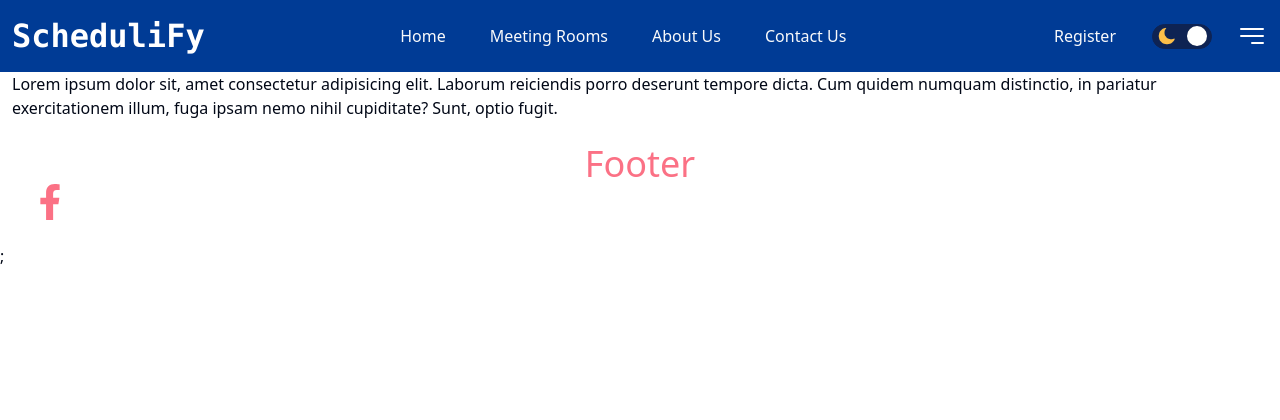
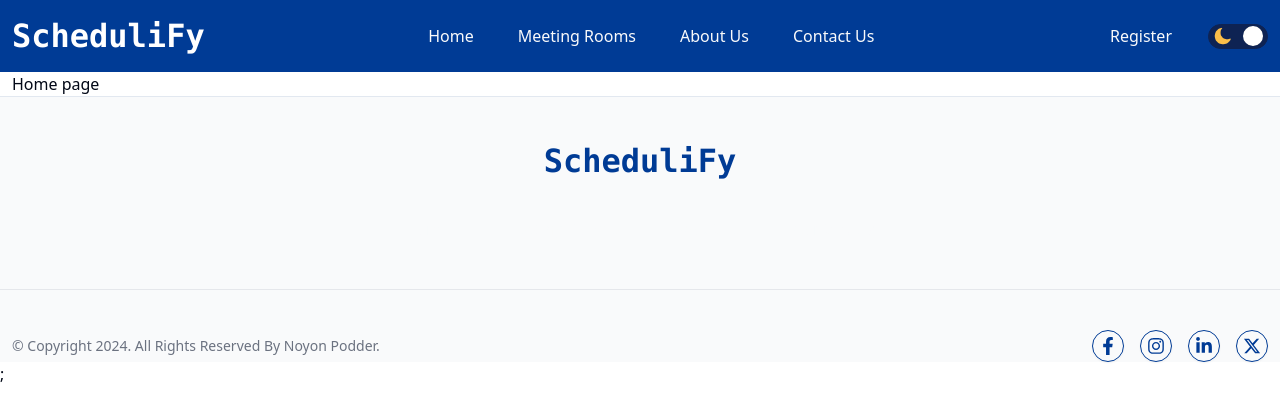
Before and after one commit to noyon-podder/meeting-booking-client, a React (Vite) app: page / in a window 1280 px wide. Shown: the top 420 px of the page. Built offline with nearby package versions, Linux system fonts and the light colour scheme.

Commit message:
footer section completed

```diff
--- a/src/components/Shared/Footer.tsx
+++ b/src/components/Shared/Footer.tsx
@@ -1,12 +1,94 @@
-import { FaFacebookF } from "../../icons/ReactIcons";
+import { Link } from "react-router-dom";
+import {
+  FaFacebookF,
+  FaInstagram,
+  FaLinkedinIn,
+  FaXTwitter,
+} from "../../icons/ReactIcons";
+import Container from "../Container";
 
 const Footer = () => {
   return (
-    <div className="container py-6">
-      <h2 className="text-rose-400 text-center text-4xl">
-        Footer <FaFacebookF />
-      </h2>
-    </div>
+    <>
+      <footer className="bg-color-lightColor dark:bg-transparent border-t pt-5 lg:pt-10">
+        <Container>
+          <div className="flex flex-col items-center text-center">
+            <Link to="/">
+              <h2 className="text-color-baseColor dark:text-color-darkHeading lg:text-[32px] text-[22px] font-bold font-mono">
+                ScheduliFy
+              </h2>
+            </Link>
+
+            <div className="flex flex-wrap justify-center mt-6 gap-5">
+              <Link
+                to={"/"}
+                className="text-base px-4 py-2 text-color-lightColor bg-transparent transition-colors duration-150 ease-in hover:bg-[#1A4FA0] rounded-[25px] block"
+              >
+                Home
+              </Link>
+
+              <Link
+                to={"/meeting-rooms"}
+                className="text-base px-4 py-2 text-color-lightColor bg-transparent transition-colors duration-150 ease-in hover:bg-[#1A4FA0] rounded-[25px] block"
+              >
+                Meeting Rooms
+              </Link>
+              <Link
+                to={"/about"}
+                className="text-base px-4 py-2 text-color-lightColor bg-transparent transition-colors duration-150 ease-in hover:bg-[#1A4FA0] rounded-[25px] block"
+              >
+                About Us
+              </Link>
+              <Link
+                to={"/contact"}
+                className="text-base px-4 py-2 text-color-lightColor bg-transparent transition-colors duration-150 ease-in hover:bg-[#1A4FA0] rounded-[25px] block"
+              >
+                Contact Us
+              </Link>
+            </div>
+          </div>
+        </Container>
+        <hr className="my-6 border-gray-200 md:my-10 dark:border-color-darkBaseColor" />
+
+        <Container>
+          <div className="flex flex-col items-center sm:flex-row sm:justify-between">
+            <p className="text-sm text-gray-500 dark:text-color-darkHeading">
+              © Copyright 2024. All Rights Reserved By Noyon Podder.
+            </p>
+
+            <div className="flex items-center gap-4 mt-7 lg:mt-0">
+              <Link
+                to=""
+                className="w-8 h-8 leading-8 border flex items-center justify-center rounded-full border-color-baseColor text-color-baseColor bg-transparent hover:bg-color-baseColor hover:text-color-lightColor duration-300 shadow-sm"
+              >
+                <FaFacebookF size={18} className="" />
+              </Link>
+
+              <Link
+                to=""
+                className="w-8 h-8 leading-8 border flex items-center justify-center rounded-full border-color-baseColor text-color-baseColor bg-transparent hover:bg-color-baseColor hover:text-color-lightColor duration-300 shadow-sm"
+              >
+                <FaInstagram size={18} className="" />
+              </Link>
+
+              <Link
+                to=""
+                className="w-8 h-8 leading-8 border flex items-center justify-center rounded-full border-color-baseColor text-color-baseColor bg-transparent hover:bg-color-baseColor hover:text-color-lightColor duration-300 shadow-sm"
+              >
+                <FaLinkedinIn size={18} className="" />
+              </Link>
+
+              <Link
+                to=""
+                className="w-8 h-8 leading-8 border flex items-center justify-center rounded-full border-color-baseColor text-color-baseColor bg-transparent hover:bg-color-baseColor hover:text-color-lightColor duration-300 shadow-sm"
+              >
+                <FaXTwitter size={18} className="" />
+              </Link>
+            </div>
+          </div>
+        </Container>
+      </footer>
+    </>
   );
 };
 
--- a/src/components/Shared/Navbar.tsx
+++ b/src/components/Shared/Navbar.tsx
@@ -1,5 +1,4 @@
 import { Link } from "react-router-dom";
-
 import MenuItems from "@/pages/Home/MenuItems";
 import { ModeToggle } from "./ModeToggle";
 import SidebarMenuItems from "@/pages/Home/SidebarMenuItems";
@@ -7,7 +6,7 @@ import Container from "../Container";
 
 const Navbar = () => {
   return (
-    <div className=" dark:border-b dark:bg-transparent py-3 dark:bg-color-darkBaseColor bg-color-baseColor">
+    <div className="sticky top-0 left-0 w-full dark:border-b  py-3 dark:bg-color-darkBaseColor bg-color-baseColor">
       <Container>
         <div className="flex items-center justify-between">
           <Link to="/">
@@ -28,7 +27,9 @@ const Navbar = () => {
             <ModeToggle />
 
             {/* for mobile device menu bar show  */}
-            <SidebarMenuItems />
+            <div className="lg:hidden">
+              <SidebarMenuItems />
+            </div>
           </div>
         </div>
       </Container>
--- a/src/icons/ReactIcons/index.tsx
+++ b/src/icons/ReactIcons/index.tsx
@@ -1,4 +1,11 @@
 import { FaFacebookF } from "react-icons/fa";
 import { HiOutlineBars3BottomRight } from "react-icons/hi2";
+import { FaInstagram, FaLinkedinIn, FaXTwitter } from "react-icons/fa6";
 
-export { FaFacebookF, HiOutlineBars3BottomRight };
+export {
+  FaFacebookF,
+  HiOutlineBars3BottomRight,
+  FaInstagram,
+  FaLinkedinIn,
+  FaXTwitter,
+};
--- a/src/pages/Home/HomePage.tsx
+++ b/src/pages/Home/HomePage.tsx
@@ -4,10 +4,7 @@ const HomePage = () => {
   return (
     <div className="">
       <Container>
-        Lorem ipsum dolor sit, amet consectetur adipisicing elit. Laborum
-        reiciendis porro deserunt tempore dicta. Cum quidem numquam distinctio,
-        in pariatur exercitationem illum, fuga ipsam nemo nihil cupiditate?
-        Sunt, optio fugit.
+        Home page
       </Container>
     </div>
   );
```
